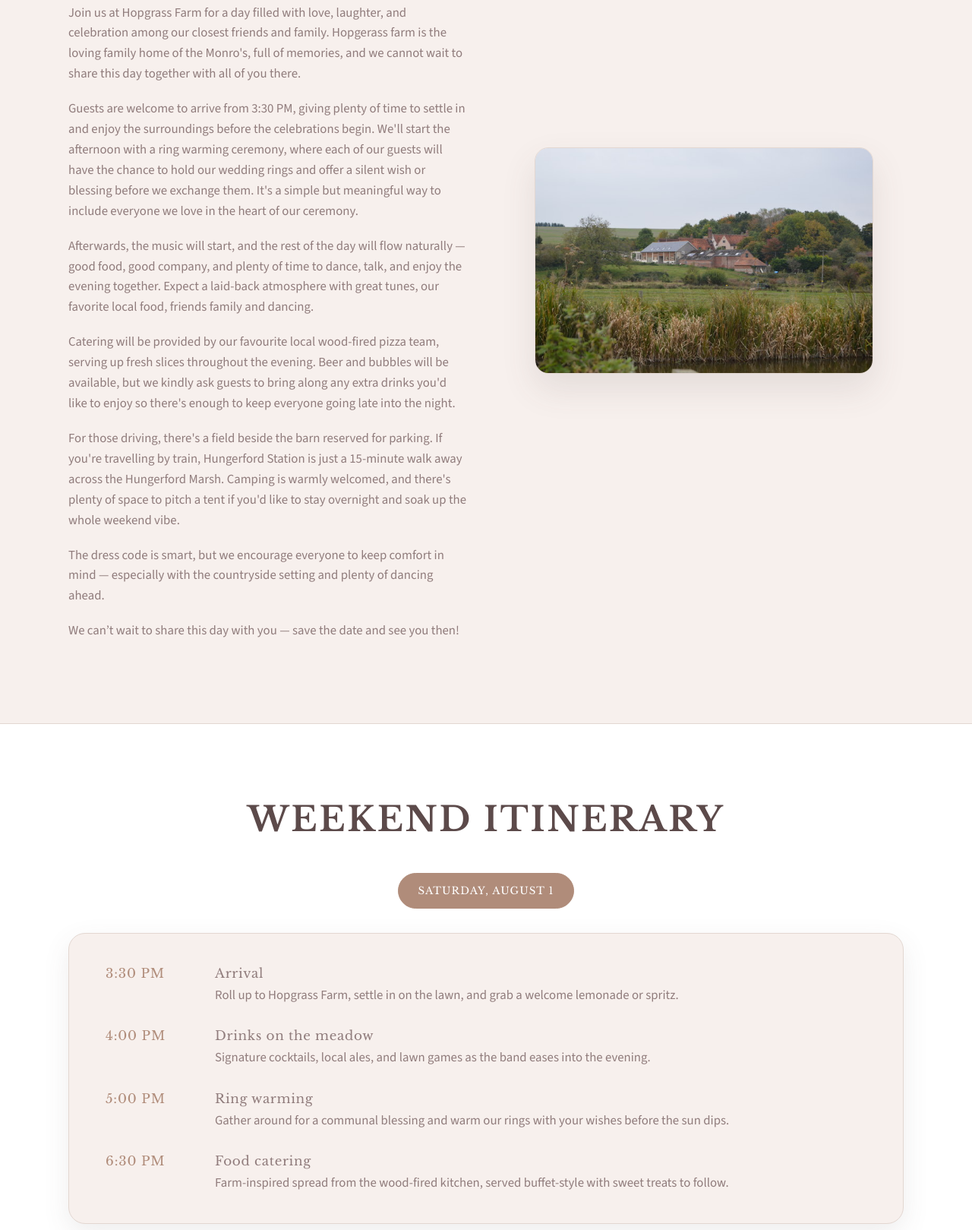
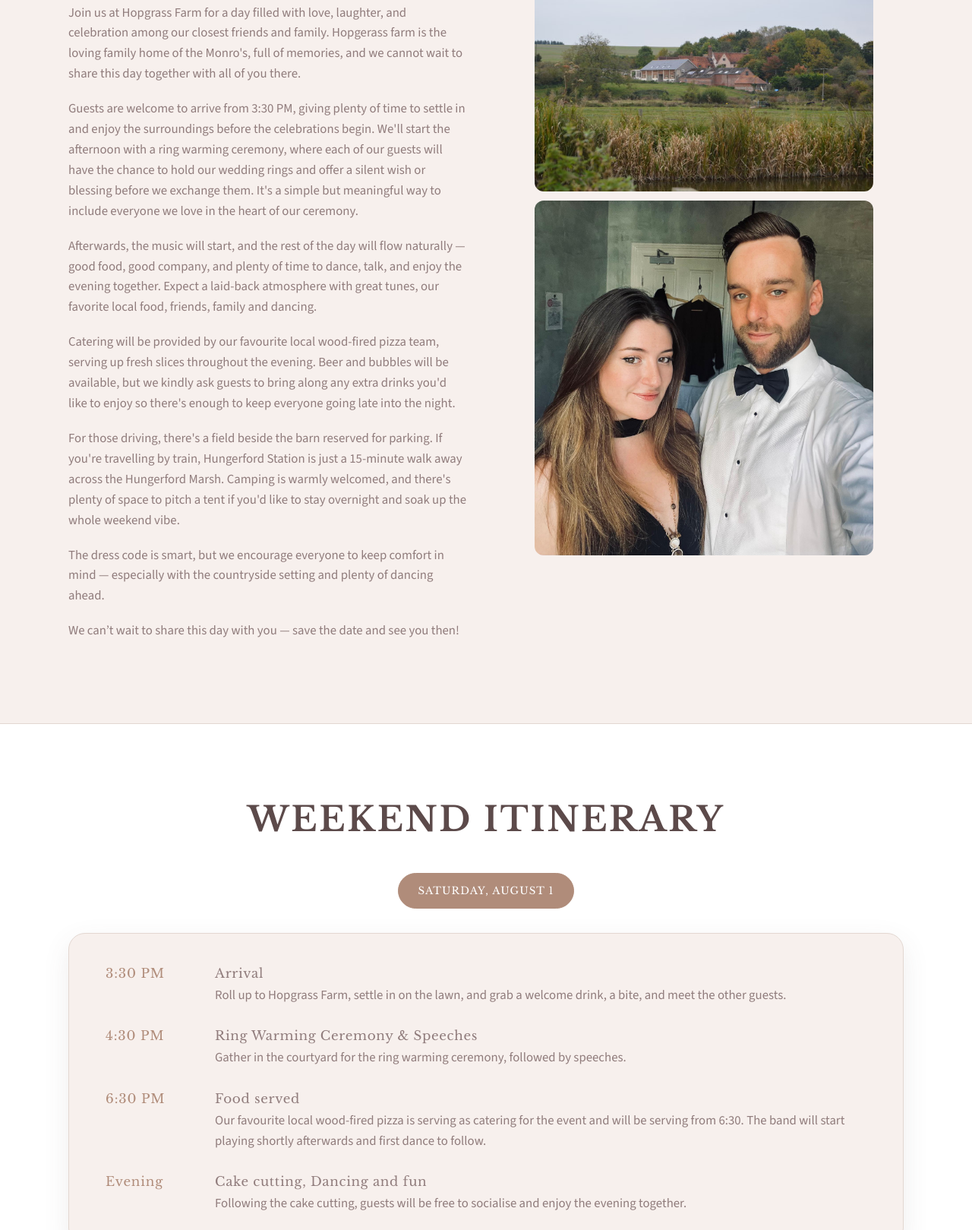
Before and after one commit to Tasemu/wedding_landing_page, a plain HTML site: page index.html in a window 1280 px wide. Shown: the part 1571-3190 px from the top of the page at 76% size. Drawn offline with nearby package versions, Linux system fonts and the light colour scheme.

Commit message:
Update wedding details in index.html, adjust schedule timings, and add new image asset. Modify CSS for image layout.

```diff
--- a/index.html
+++ b/index.html
@@ -68,7 +68,7 @@
             <h2 class="section__heading">All the lovely details</h2>
             <p>Join us at Hopgrass Farm for a day filled with love, laughter, and celebration among our closest friends and family. Hopgerass farm is the loving family home of the Monro's, full of memories, and we cannot wait to share this day together with all of you there.</p>
             <p>Guests are welcome to arrive from 3:30 PM, giving plenty of time to settle in and enjoy the surroundings before the celebrations begin. We&apos;ll start the afternoon with a ring warming ceremony, where each of our guests will have the chance to hold our wedding rings and offer a silent wish or blessing before we exchange them. It&apos;s a simple but meaningful way to include everyone we love in the heart of our ceremony.</p>
-            <p>Afterwards, the music will start, and the rest of the day will flow naturally — good food, good company, and plenty of time to dance, talk, and enjoy the evening together. Expect a laid-back atmosphere with great tunes, our favorite local food, friends family and dancing.</p>
+            <p>Afterwards, the music will start, and the rest of the day will flow naturally — good food, good company, and plenty of time to dance, talk, and enjoy the evening together. Expect a laid-back atmosphere with great tunes, our favorite local food, friends, family and dancing.</p>
             <p>Catering will be provided by our favourite local wood-fired pizza team, serving up fresh slices throughout the evening. Beer and bubbles will be available, but we kindly ask guests to bring along any extra drinks you&apos;d like to enjoy so there&apos;s enough to keep everyone going late into the night.</p>
             <p>For those driving, there&apos;s a field beside the barn reserved for parking. If you&apos;re travelling by train, Hungerford Station is just a 15-minute walk away across the Hungerford Marsh. Camping is warmly welcomed, and there&apos;s plenty of space to pitch a tent if you&apos;d like to stay overnight and soak up the whole weekend vibe.</p>
             <p>The dress code is smart, but we encourage everyone to keep comfort in mind &mdash; especially with the countryside setting and plenty of dancing ahead.</p>
@@ -76,6 +76,7 @@
           </div>
           <figure class="details__image">
             <img src="assets/image1.jpg" alt="Hopgrass Farm barn at dusk with festoon lights and rustic beams" loading="lazy">
+            <img src="assets/image2.jpeg" alt="WhatsApp Image 2025 10 21 at 12:32:45">
           </figure>
         </div>
       </div>
@@ -93,28 +94,28 @@
               <time>3:30 PM</time>
               <div>
                 <p class="schedule__title">Arrival</p>
-                <p>Roll up to Hopgrass Farm, settle in on the lawn, and grab a welcome lemonade or spritz.</p>
+                <p>Roll up to Hopgrass Farm, settle in on the lawn, and grab a welcome drink, a bite, and meet the other guests.</p>
               </div>
             </div>
             <div class="schedule__item">
-              <time>4:00 PM</time>
+              <time>4:30 PM</time>
               <div>
-                <p class="schedule__title">Drinks on the meadow</p>
-                <p>Signature cocktails, local ales, and lawn games as the band eases into the evening.</p>
-              </div>
-            </div>
-            <div class="schedule__item">
-              <time>5:00 PM</time>
-              <div>
-                <p class="schedule__title">Ring warming</p>
-                <p>Gather around for a communal blessing and warm our rings with your wishes before the sun dips.</p>
+                <p class="schedule__title">Ring Warming Ceremony & Speeches</p>
+                <p>Gather in the courtyard for the ring warming ceremony, followed by speeches.</p>
               </div>
             </div>
             <div class="schedule__item">
               <time>6:30 PM</time>
               <div>
-                <p class="schedule__title">Food catering</p>
-                <p>Farm-inspired spread from the wood-fired kitchen, served buffet-style with sweet treats to follow.</p>
+                <p class="schedule__title">Food served</p>
+                <p>Our favourite local wood-fired pizza is serving as catering for the event and will be serving from 6:30. The band will start playing shortly afterwards and first dance to follow.</p>
+              </div>
+            </div>
+            <div class="schedule__item">
+              <time>Evening</time>
+              <div>
+                <p class="schedule__title">Cake cutting, Dancing and fun</p>
+                <p>Following the cake cutting, guests will be free to socialise and enjoy the evening together.</p>
               </div>
             </div>
           </div>
--- a/styles.css
+++ b/styles.css
@@ -291,10 +291,10 @@ a {
 }
 
 .details__image {
-  border-radius: 18px;
-  border: 1px solid var(--color-border);
   overflow: hidden;
-  box-shadow: 0 20px 45px rgba(92, 74, 74, 0.12);
+  display: flex;
+  flex-direction: column;
+  gap: 12px;
 }
 
 .details__image img {
```
Also changed, not shown: assets/image2.jpeg (added).
